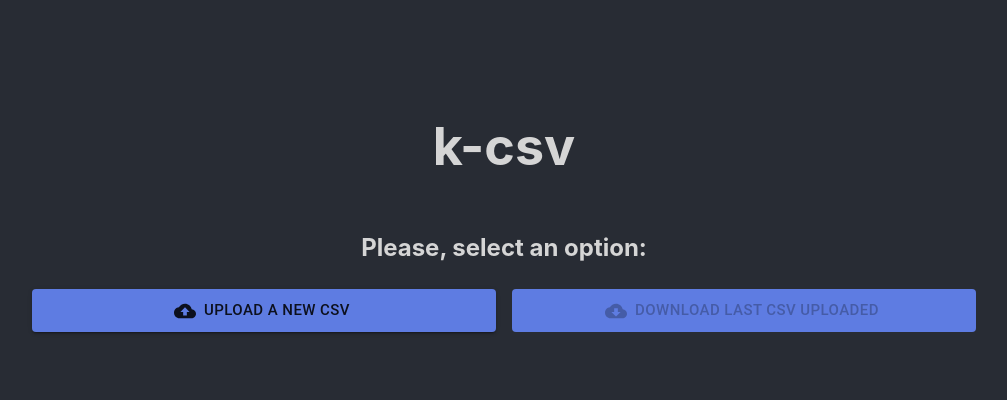
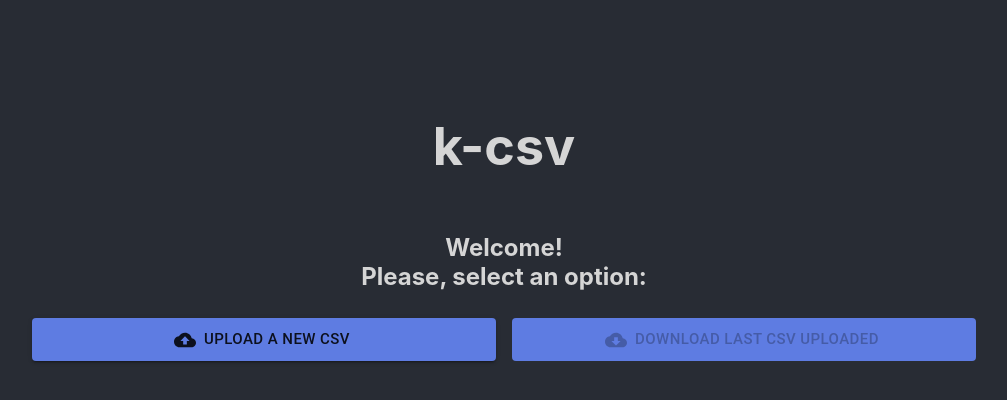
Before and after one commit to AnthonyLzq/k-csv-frontend, a React (Create React App) app: page / in a window 1280 px wide. Shown: the top 400 px of the page, without its empty margins (136-1143 px from the left). Built offline with nearby package versions, Linux system fonts and the light colour scheme; no server answers.

Commit message:
feat: implemente functionality for upload button,  added FAB to return to the default view and fixed styles
TODO:
  - Fix request error

```diff
--- a/src/components/Body/index.tsx
+++ b/src/components/Body/index.tsx
@@ -1,11 +1,17 @@
 import { FC, MouseEvent, useState } from 'react'
 import {
   Button,
+  Fab,
   IconButton,
   InputAdornment,
   InputBase
 } from '@material-ui/core'
-import { CloudUpload, Visibility, VisibilityOff } from '@material-ui/icons'
+import {
+  CloudUpload,
+  Home,
+  Visibility,
+  VisibilityOff
+} from '@material-ui/icons'
 import { createTheme, MuiThemeProvider } from '@material-ui/core/styles'
 import { DropzoneArea } from 'material-ui-dropzone'
 import Swal from 'sweetalert2'
@@ -24,7 +30,8 @@ const theme = createTheme({
         minHeight: 50,
         marginLeft: 'auto',
         marginRight: 'auto',
-        width: '50vw'
+        maxWidth: '90vw',
+        minWidth: '50vw'
       },
       icon: {
         color: '#d5d5d5'
@@ -54,7 +61,11 @@ const theme = createTheme({
   }
 })
 
-const Body: FC = () => {
+interface BodyProps {
+  setIsUploadSelected: (value: boolean) => void
+}
+
+const Body: FC<BodyProps> = ({ setIsUploadSelected }) => {
   const [file, setFile] = useState<File | null>(null)
   const [apiKey, setApiKey] = useState('')
   const [showApiKey, setShowApiKey] = useState(false)
@@ -73,15 +84,15 @@ const Body: FC = () => {
     if (!file)
       return Swal.fire({
         background: '#d5d5d5',
-        icon: 'error',
-        title: 'Missing csv!'
+        icon      : 'error',
+        title     : 'Missing csv!'
       })
 
     if (!apiKey)
       return Swal.fire({
         background: '#d5d5d5',
-        icon: 'error',
-        title: 'Missing apiKey!'
+        icon      : 'error',
+        title     : 'Missing apiKey!'
       })
 
     setIsLoading(true)
@@ -98,23 +109,24 @@ const Body: FC = () => {
     if (error)
       Swal.fire({
         background: '#d5d5d5',
-        icon: 'error',
-        title: error
+        icon      : 'error',
+        text      : error,
+        title     : 'Error!'
       })
     else
       Swal.fire({
-        background: '#d5d5d5',
+        background        : '#d5d5d5',
         confirmButtonColor: '#5e7ce2',
-        icon: 'success',
-        iconColor: '#5e7ce2',
-        text: response as string,
-        title: 'Success!'
+        icon              : 'success',
+        iconColor         : '#5e7ce2',
+        text              : response as string,
+        title             : 'Success!'
       })
   }
 
   return (
     <>
-      <section className="section" >
+      <section className='section'>
         <form>
           <MuiThemeProvider theme={theme}>
             <DropzoneArea
@@ -137,12 +149,12 @@ const Body: FC = () => {
             <label htmlFor='apiKey'>apiKey: </label>
             <InputBase
               style={{
-                background: '#87898c',
-                color: '#282c34',
-                borderColor: 'transparent',
+                background  : '#87898c',
+                color       : '#282c34',
+                borderColor : 'transparent',
                 borderRadius: '0.25rem',
-                marginLeft: '1rem',
-                padding: '0.25rem 0.5rem 0rem'
+                margin      : 'auto 1rem',
+                padding     : '0.25rem 0.5rem 0rem'
               }}
               required
               type={showApiKey ? 'text' : 'password'}
@@ -176,7 +188,7 @@ const Body: FC = () => {
             size='large'
             style={{
               backgroundColor: '#5e7ce2',
-              marginTop: '1rem'
+              marginTop      : '1rem'
             }}
           >
             Update csv
@@ -184,6 +196,19 @@ const Body: FC = () => {
         </form>
       </section>
       {isLoading && <Loader />}
+      <Fab
+        size='small'
+        aria-label='home'
+        style={{
+          backgroundColor: '#5e7ce2',
+          position       : 'fixed',
+          margin         : 0,
+          inset          : 'auto 20px 20px auto'
+        }}
+        onClick={() => setIsUploadSelected(false)}
+      >
+        <Home />
+      </Fab>
     </>
   )
 }
--- /dev/null
+++ b/src/components/GridContainer/index.tsx
@@ -0,0 +1,57 @@
+import { FC } from 'react'
+import { Button, Grid, Tooltip } from '@material-ui/core'
+import { CloudDownload, CloudUpload } from '@material-ui/icons'
+
+interface GridContainerProps {
+  setIsUploadSelected: (value: boolean) => void
+}
+
+const GridContainer: FC<GridContainerProps> = ({ setIsUploadSelected }) => (
+  <Grid
+    container
+    direction='row'
+    justifyContent='center'
+    alignItems='center'
+    spacing={2}
+    style={{
+      margin  : '0 auto',
+      maxWidth: 960,
+      width   : '80%'
+    }}
+  >
+    <Grid item xs={12} sm={12} md={12} lg={6} xl={6}>
+      <Button
+        startIcon={<CloudUpload />}
+        onClick={() => setIsUploadSelected(true)}
+        variant='contained'
+        size='large'
+        fullWidth
+        style={{
+          backgroundColor: '#5e7ce2'
+        }}
+      >
+        Upload a new csv
+      </Button>
+    </Grid>
+    <Grid item xs={12} sm={12} md={12} lg={6} xl={6}>
+      <Tooltip title='Not available yet :(' arrow>
+        <div>
+          <Button
+            disabled
+            startIcon={<CloudDownload />}
+            variant='contained'
+            size='large'
+            fullWidth
+            style={{
+              backgroundColor: '#5e7ce2'
+            }}
+          >
+            Download last csv uploaded
+          </Button>
+        </div>
+      </Tooltip>
+    </Grid>
+  </Grid>
+)
+
+export { GridContainer }
--- a/src/components/Loader/index.tsx
+++ b/src/components/Loader/index.tsx
@@ -6,9 +6,9 @@ const Loader: FC = () => {
   return (
     <section
       style={{
-        display: 'flex',
+        display       : 'flex',
         justifyContent: 'center',
-        marginTop: 15,
+        marginTop     : 15
       }}
     >
       <div className='lds-roller'>
--- a/src/components/index.ts
+++ b/src/components/index.ts
@@ -2,3 +2,4 @@ export { Loader } from './Loader'
 export { Layout } from './Layout'
 export { Header } from './Header'
 export { Body } from './Body'
+export { GridContainer } from './GridContainer'
--- a/src/pages/Home/index.css
+++ /dev/null
@@ -1,4 +0,0 @@
-.buttons-container {
-  margin: 0.5rem auto;
-  width: 80%;
-}
--- a/src/pages/Home/index.tsx
+++ b/src/pages/Home/index.tsx
@@ -1,9 +1,6 @@
 import { FC, useState } from 'react'
-import { Button, Grid } from '@material-ui/core'
-import { CloudDownload, CloudUpload } from '@material-ui/icons'
 
-import './index.css'
-import { Body, Header } from '../../components'
+import { Body, Header, GridContainer } from '../../components'
 
 const Home: FC = () => {
   const [isUploadSelected, setIsUploadSelected] = useState(false)
@@ -11,53 +8,17 @@ const Home: FC = () => {
   return (
     <div style={{ width: '100vw', margin: '0 auto', overflow: 'hidden' }}>
       <Header />
-      <h2 style={{ color: '#d5d5d5' }}>Please, select an option:</h2>
-      <Grid
-        container
-        className='buttons-container'
-        direction='row'
-        justifyContent='center'
-        alignItems='center'
-        spacing={2}
-        style={{
-          margin: '0 auto',
-          maxWidth: 960,
-          width: '80%'
-        }}
-      >
-        <Grid item xs={12} sm={12} md={12} lg={6} xl={6}>
-          <Button
-            startIcon={<CloudUpload />}
-            type='submit'
-            onClick={() => setIsUploadSelected(false)}
-            variant='contained'
-            size='large'
-            fullWidth
-            style={{
-              backgroundColor: '#5e7ce2'
-            }}
-          >
-            Upload a new csv
-          </Button>
-        </Grid>
-        <Grid item xs={12} sm={12} md={12} lg={6} xl={6}>
-          <Button
-            disabled
-            startIcon={<CloudDownload />}
-            type='submit'
-            onClick={() => setIsUploadSelected(false)}
-            variant='contained'
-            size='large'
-            fullWidth
-            style={{
-              backgroundColor: '#5e7ce2'
-            }}
-          >
-            Download last csv uploaded
-          </Button>
-        </Grid>
-      </Grid>
-      {/* <Body /> */}
+      {isUploadSelected ? (
+        <Body setIsUploadSelected={setIsUploadSelected} />
+      ) : (
+        <>
+          <h2 style={{ color: '#d5d5d5' }}>
+            Welcome!
+            <br /> Please, select an option:
+          </h2>
+          <GridContainer setIsUploadSelected={setIsUploadSelected} />
+        </>
+      )}
     </div>
   )
 }
--- a/src/utils/index.ts
+++ b/src/utils/index.ts
@@ -16,17 +16,23 @@ interface UseAxiosProps<T> {
   headers: Headers
 }
 
-const callApi = async <T,>({ body, headers }: UseAxiosProps<T>) => {
+const callApi = async <T>({ body, headers }: UseAxiosProps<T>) => {
   try {
-    const response = await axios
-      .post<T, AxiosResponse<DtoResponse>>(API_URL, body, {
+    const response = await axios.post<T, AxiosResponse<DtoResponse>>(
+      API_URL,
+      body,
+      {
         headers
-      })
+      }
+    )
 
-    return { response: response.data.message, error: null}
+    return { response: response.data.message, error: null }
   } catch (e: any) {
     console.error(e)
-    return { response: null, error: e.response.data.message as string }
+    return {
+      response: null,
+      error: (e.response?.data?.message as string) || 'Something went wrong'
+    }
   }
 }
 
```
Also changed, not shown: src/pages/NotFound/index.tsx (+9 -5 lines).
